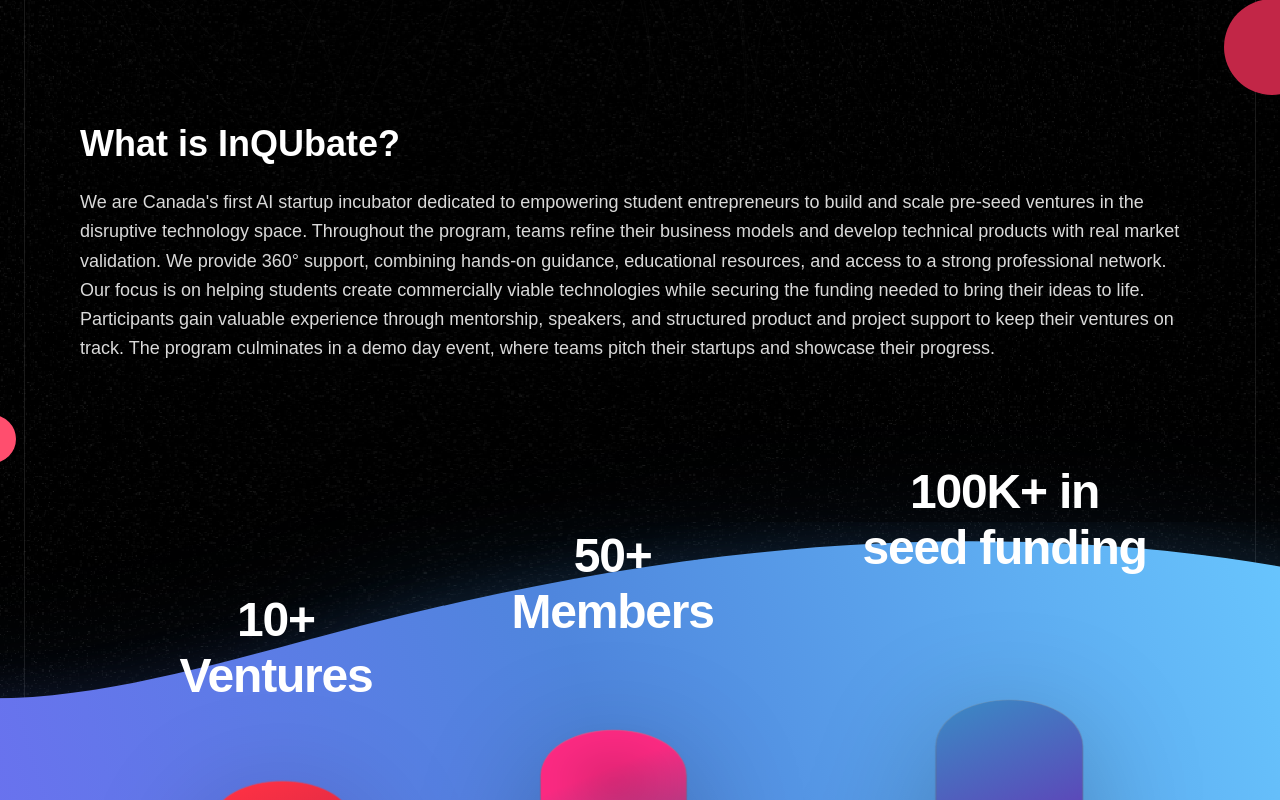
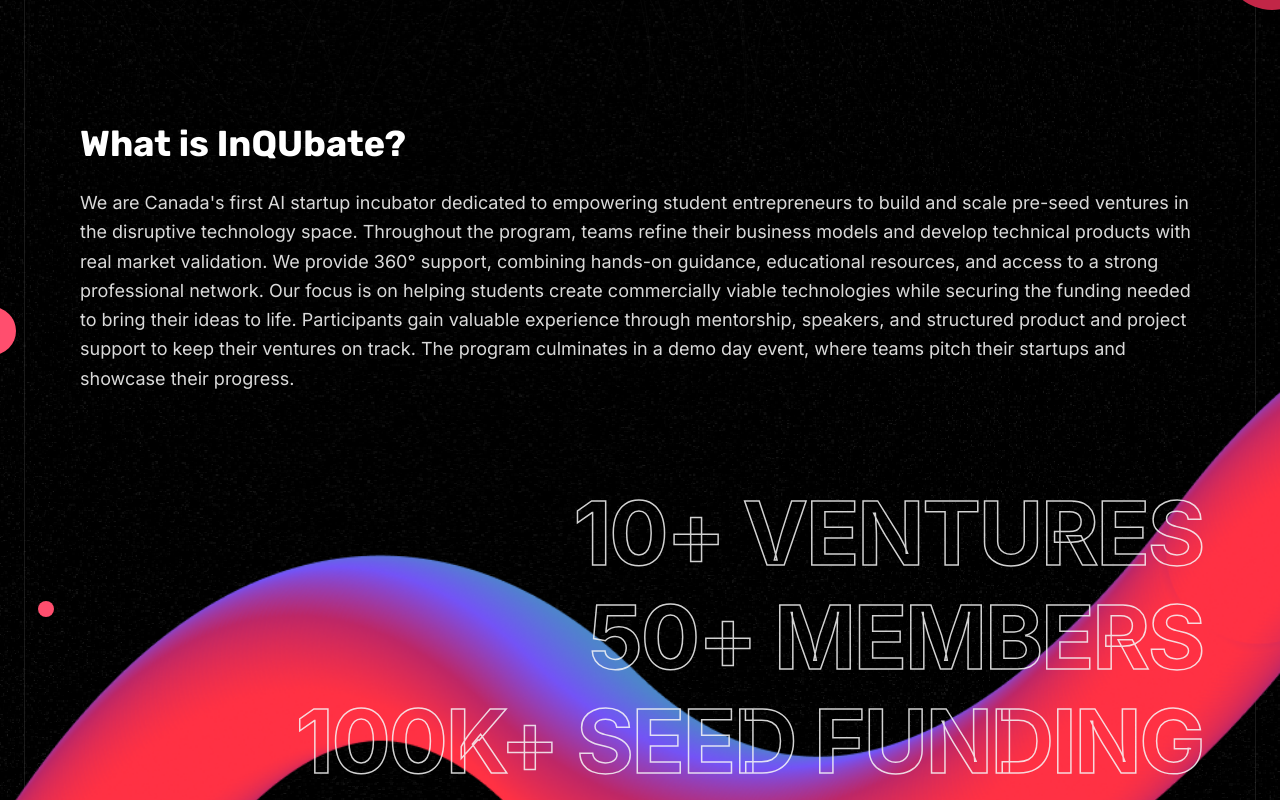
Before and after one commit to NigelGroen5/inqubate-website, a Next.js app: page / in a window 1280 px wide. Shown: the part 1460-2260 px from the top of the page. Built offline with nearby package versions, Linux system fonts and the light colour scheme.

Commit message:
Change font & redesign the stats section

```diff
--- a/src/app/AboutSection.jsx
+++ b/src/app/AboutSection.jsx
@@ -1,8 +1,9 @@
 import Reveal from "./Reveal";
-import WhatIsInqubateStats from "./WhatIsInqubateStats";
+import WhatIsInqubateStatsTube from "./WhatIsInqubateStatsTube";
 
 export default function AboutSection() {
   return (
+    <>
       <section className="relative z-10 mx-auto w-[min(1120px,92%)] py-16">
         <Reveal>
           <h2 className="text-4xl font-bold">What is InQUbate?</h2>
@@ -21,8 +22,9 @@ export default function AboutSection() {
             culminates in a demo day event, where teams pitch their startups
             and showcase their progress.
           </p>
-        <WhatIsInqubateStats />
         </Reveal>
       </section>
+      <WhatIsInqubateStatsTube />
+    </>
   );
 }
--- a/src/app/Landing.jsx
+++ b/src/app/Landing.jsx
@@ -26,7 +26,7 @@ export default function Landing() {
           <h1 className="w-96 text-6xl font-bold leading-snug">
             Queen&apos;s <br /> #1 Incubator
           </h1>
-          <p className="mt-3 text-3xl">🚀 Innovate, Collaborate, & Succeed</p>
+          <p className="mt-3 text-3xl">Innovate, Collaborate, & Succeed</p>
         </div>
 
         <div className="animate-fade-in mt-14 md:absolute md:right-[20%] md:top-[50%] md:mt-0 md:w-[48vw] md:max-w-[680px]">
--- /dev/null
+++ b/src/app/WhatIsInqubateStatsTube.jsx
@@ -0,0 +1,45 @@
+"use client";
+
+import Image from "next/image";
+
+const stats = [
+  { value: "10+", label: "VENTURES" },
+  { value: "50+", label: "MEMBERS" },
+  { value: "100K+", label: "SEED FUNDING" },
+];
+
+export default function WhatIsInqubateStatsTube() {
+  return (
+    <div className="relative -mt-16 left-1/2 w-screen -translate-x-1/2 md:-mt-24">
+      {/* Reversed tube background */}
+      <div className="absolute -left-[10%] -right-[10%] -top-20 -bottom-32 -z-10 md:-top-32 md:-bottom-48">
+        <Image
+          src="/tube2.png"
+          width={0}
+          height={0}
+          sizes="120vw"
+          style={{ width: "100%", height: "100%", objectFit: "cover", objectPosition: "center top" }}
+          className="pointer-events-none select-none"
+          alt=""
+        />
+      </div>
+
+      {/* Stats text overlay */}
+      <div className="relative z-10 flex flex-col items-end pr-[6%] py-24 md:py-32 gap-2 md:gap-4">
+        {stats.map((stat) => (
+          <div key={stat.label} className="text-right">
+            <span
+              className="block font-bold uppercase leading-none tracking-tight text-transparent"
+              style={{
+                fontSize: "clamp(2.8rem, 7vw, 5.5rem)",
+                WebkitTextStroke: "1.5px rgba(247, 247, 247, 0.85)",
+              }}
+            >
+              {stat.value} {stat.label}
+            </span>
+          </div>
+        ))}
+      </div>
+    </div>
+  );
+}
--- a/src/app/globals.css
+++ b/src/app/globals.css
@@ -14,7 +14,7 @@ body {
   margin: 0;
   background: var(--background);
   color: var(--foreground);
-  font-family: Arial, Helvetica, sans-serif;
+  font-family: inherit;
 }
 @tailwind base;
 @tailwind components;
@@ -25,3 +25,8 @@ body {
   background-image: url("/noise.svg");
   color: white;
 }
+
+h1, h2, h3, h4, h5, h6 {
+  font-family: var(--font-rubik), sans-serif;
+  font-weight: 700;
+}
--- a/src/app/layout.jsx
+++ b/src/app/layout.jsx
@@ -1,4 +1,8 @@
+import { Inter, Rubik } from "next/font/google";
 import "./globals.css";
+
+const inter = Inter({ subsets: ["latin"] });
+const rubik = Rubik({ subsets: ["latin"], weight: "700", variable: "--font-rubik" });
 
 export const metadata = {
   title: "InQUbate",
@@ -13,7 +17,7 @@ export const metadata = {
 export default function RootLayout({ children }) {
   return (
     <html lang="en" className="w-full">
-      <body className="relative min-h-screen overflow-x-hidden bg-black text-white">
+      <body className={`${inter.className} ${rubik.variable} relative min-h-screen overflow-x-hidden bg-black text-white`}>
         <div className="pointer-events-none absolute inset-0 -z-50 overflow-hidden">
           <div className="absolute inset-y-0 left-3 w-px bg-white/10 md:left-6" />
           <div className="absolute inset-y-0 right-3 w-px bg-white/10 md:right-6" />
```
Lines whose indentation alone changed are shown as unchanged.
